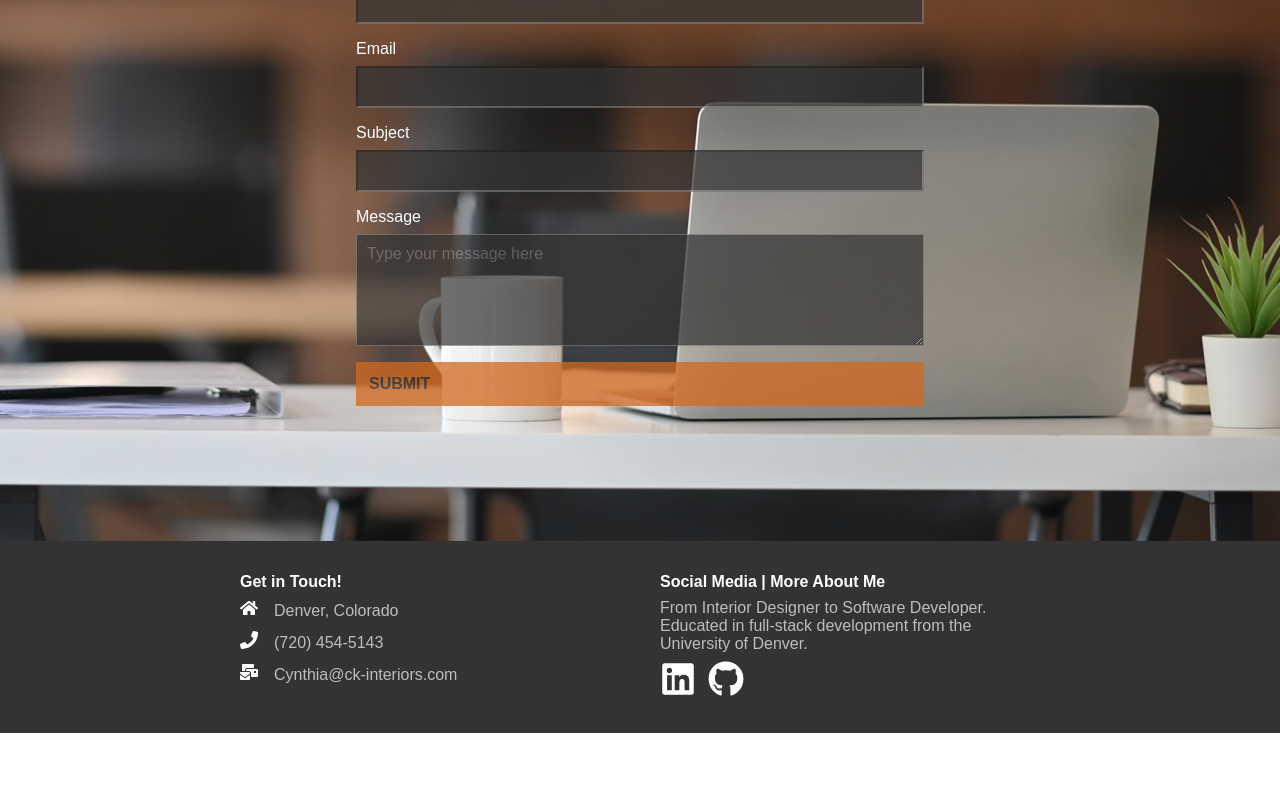
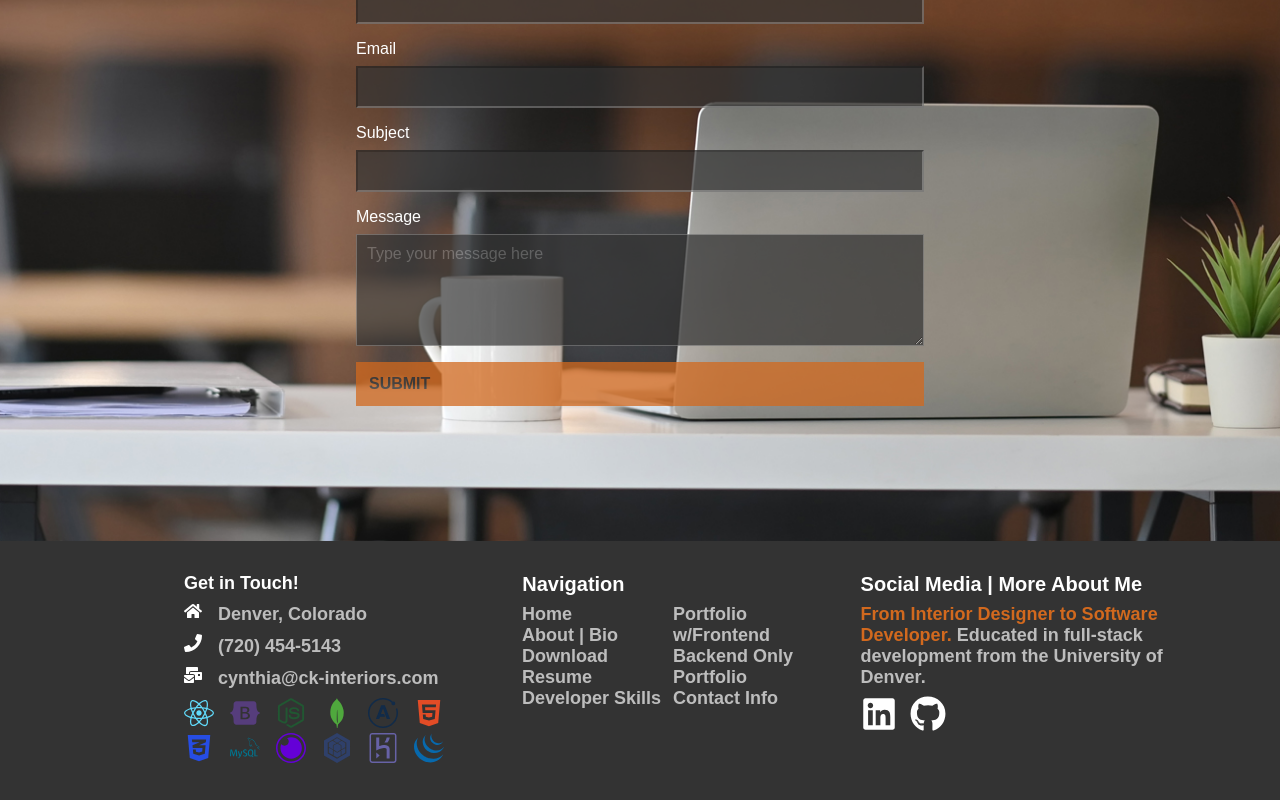
Before and after one commit to CynthiaGodoy/react.js-portfolio, a React (Create React App) app: page /#/ in a window 1280 px wide. Shown: the part 3706-4506 px from the top of the page. Before the commit the page ends 4439 px from the top, so only its background shows below. Built offline with nearby package versions, Linux system fonts and the light colour scheme.

Commit message:
Add three columns to footer

```diff
--- a/src/components/AboutMe.js
+++ b/src/components/AboutMe.js
@@ -24,7 +24,7 @@ const AboutMe = () => {
                         <img src={myPicture} className="img" alt="Cynthia"/>
                     </div>
                     <div className="resume">
-                        <a href="https://drive.google.com/file/d/1__Isdee7o9mqHvra8hTaID3ijBXBqKzq/view?usp=sharing" target="_blank" rel="noreferrer"><button className="btn">Resume <FaDownload size={16} style={{ color: "white", marginRight: ".75rem" }} /></button></a>
+                        <a href="https://docs.google.com/document/d/1zshhqrUmAzJLudyaYYTx1DxAvxO0VvyptTcPJXK5vIw/edit?usp=sharing" target="_blank" rel="noreferrer"><button className="btn">Resume <FaDownload size={16} style={{ color: "white", marginRight: ".75rem" }} /></button></a>
                         <a href="https://www.linkedin.com/in/cynthia-godoy-ncidq-96951845/" target="_blank" rel="noreferrer">
                             <FaLinkedin size={40} style={{ color: "#333", marginRight: ".75rem" }} />
                         </a>
--- a/src/components/Footer.js
+++ b/src/components/Footer.js
@@ -1,8 +1,11 @@
 import "./FooterStyles.css";
 
 import React from "react";
+import { HashLink as Link } from "react-router-hash-link";
 
-import { FaHome, FaPhone, FaMailBulk, FaLinkedin, FaGithub } from "react-icons/fa";
+import { FaHome, FaPhone, FaMailBulk, FaLinkedin, FaGithub, FaReact, FaBootstrap, FaNodeJs, FaHtml5, FaCss3Alt } from "react-icons/fa";
+import { SiMongodb, SiApollographql, SiMysql, SiInsomnia, SiSequelize, SiHeroku, SiJquery } from "react-icons/si";
+
 
 const Footer = () => {
     return (
@@ -18,25 +21,79 @@ const Footer = () => {
                         <FaPhone size={18} style={{ color: "white", marginRight: "1rem" }} /><p>(720) 454-5143</p>
                     </div>
                     <div className="email">
-                        <FaMailBulk size={18} style={{ color: "white", marginRight: "1rem" }} /><p>Cynthia@ck-interiors.com</p>
+                        <FaMailBulk size={18} style={{ color: "white", marginRight: "1rem" }} /><p>cynthia@ck-interiors.com</p>
+                    </div>
+                    <div className="ccIcons">
+                        <FaReact size={30} style={{ color: "#61DBFB", marginRight: "1rem" }} />
+                        <FaBootstrap size={30} style={{ color: "#563d7c", marginRight: "1rem" }} />
+                        <FaNodeJs size={30} style={{ color: "#215732", marginRight: "1rem" }} />
+                        <SiMongodb size={30} style={{ color: "#4FA83D", marginRight: "1rem" }} />
+                        <SiApollographql size={30} style={{ color: "#112B49", marginRight: "1rem" }} />
+                        <FaHtml5 size={30} style={{ color: "#e34c26", marginRight: "1rem" }} />
+                        <FaCss3Alt size={30} style={{ color: "#264de4", marginRight: "1rem" }} />
+                        <SiMysql size={30} style={{ color: "#00758f", marginRight: "1rem" }} />
+                        <SiInsomnia size={30} style={{ color: "#6400d7", marginRight: "1rem" }} />
+                        <SiSequelize size={30} style={{ color: "#2f406a", marginRight: "1rem" }} />
+                        <SiHeroku size={30} style={{ color: "#6762A6", marginRight: "1rem" }} />
+                        <SiJquery size={30} style={{ color: "#0769ad", marginRight: "1rem" }} />
+                    </div>
+                </div>
+
+                <div className="navigation">
+                    <h4>Navigation </h4>
+
+                    <div className="nav-container">
+                        <div className="navigation-left">
+                            <p><Link to="#home" smooth className="hvr-bounce-in">Home</Link></p>
+                            <p><Link to="#about" smooth className="hvr-bounce-in">About | Bio</Link></p>
+                            <p><a href="https://docs.google.com/document/d/1zshhqrUmAzJLudyaYYTx1DxAvxO0VvyptTcPJXK5vIw/edit?usp=sharing" target="_blank" rel="noreferrer" className="hvr-bounce-in">Download Resume</a></p>
+                            <p><Link to="#skills" smooth className="hvr-bounce-in">Developer Skills</Link></p>
+                        </div>
+
+                        <div className="navigation-right">
+                            <p><Link to="#portfolio" smooth className="hvr-bounce-in">Portfolio w/Frontend</Link></p>
+                            <p><Link to="#portfolio" smooth className="hvr-bounce-in">Backend Only Portfolio</Link></p>
+                            <p><Link to="#contact" smooth className="hvr-bounce-in">Contact Info</Link></p>
+                        </div>
                     </div>
                 </div>
 
                 <div className="social">
-                    <h4>Social Media | More About Me</h4>
-                    <p>From Interior Designer to Software Developer. Educated in full-stack development from the University of Denver. </p>
+                    <h4>Social Media | More About Me </h4>
+                    <p><span className="highlight">From Interior Designer to Software Developer. </span>Educated in full-stack development from the University of Denver.</p>
                         <div className="socialIcon">
-                            <a href="https://www.linkedin.com/in/cynthia-godoy-ncidq-96951845/" target="_blank" rel="noreferrer">
-                                <FaLinkedin size={36} style={{ color: "white", marginRight: ".75rem" }} />
+                            <a href="https://www.linkedin.com/in/cynthia-godoy-ncidq-96951845/" className="hvr-bounce-in linkedin" target="_blank" rel="noreferrer">
+                                <FaLinkedin size={36} style={{ marginRight: ".2rem", }} />
                             </a>
-                            <a href="https://github.com/CynthiaGodoy" target="_blank" rel="noreferrer">
-                            <FaGithub size={36} style={{ color: "white", marginRight: ".75rem" }} />
+
+                            <a href="https://github.com/CynthiaGodoy" className="hvr-bounce-in github" target="_blank" rel="noreferrer">
+                                <FaGithub size={36} style={{ marginRight: ".2rem" }} />
                             </a>
                         </div>
                 </div>
 
             </div>
         </div>
+
+
+
+
+
+        //         <div className="social">
+        //             <h4>Social Media | More About Me</h4>
+        //             <p>From Interior Designer to Software Developer. Educated in full-stack development from the University of Denver. </p>
+        //                 <div className="socialIcon">
+        //                     <a href="https://www.linkedin.com/in/cynthia-godoy-ncidq-96951845/" target="_blank" rel="noreferrer">
+        //                         <FaLinkedin size={36} style={{ color: "white", marginRight: ".75rem" }} />
+        //                     </a>
+        //                     <a href="https://github.com/CynthiaGodoy" target="_blank" rel="noreferrer">
+        //                     <FaGithub size={36} style={{ color: "white", marginRight: ".75rem" }} />
+        //                     </a>
+        //                 </div>
+        //         </div>
+
+        //     </div>
+        // </div>
     )
 }
 
--- a/src/components/FooterStyles.css
+++ b/src/components/FooterStyles.css
@@ -1,15 +1,24 @@
+*{
+    box-sizing: border-box;
+    font-family: Arial, Helvetica, sans-serif;
+    margin: 0;
+    padding: 0;
+}
+
 .footer {
     width: 100%;
     padding: 2rem;
     background-color: #333;
+    margin-top: 0px !important;
 }
 
 .footer-container {
-    max-width: 800px;
-    margin: auto;
+    max-width: 100%;
+    margin-left: 12.5%;
+    margin-right: 7%;
     display: grid;
-    grid-template-columns: repeat(2, 1fr);
-    grid-gap: 40px;
+    grid-template-columns: repeat(3, 1fr);
+    grid-gap: 36px;
 }
 
 .footer h4 {
@@ -21,28 +30,66 @@
     color: rgb(189, 189, 189);
 }
 
-.copyright {
+/* SOCIAL COLUMN------------------------- */
+.social {
     height: 100%;
     max-width: 100%;
     display: flex;
     flex-direction: column;
-    padding-right: 3rem;
+    /* padding-right: 3rem; */
+    font-weight: 600;
+    font-size: 18px;
 }
 
+.social h4 {
+    font-size: 20px;
+}
+
+.social p {
+    font-size: 18px;
+}
+
+.socialIcon{
+    padding-top: 8px;
+    padding-right: 5px;
+}
+
+.linkedin, .github {
+    color: white;
+}
+
+ /* NAVIGATION COLUMN----------------- */
+.nav-container {
+    max-width: 100%;
+    margin: none;
+    display: grid;
+    grid-template-columns: repeat(2, 1fr);
+}
+
+.navigation h4 {
+    font-size: 20px;
+}
+
+.navigation-left p a, .navigation-right p a {
+    color: rgb(189, 189, 189);
+    font-size: 18px;
+    font-weight: 600;
+}
+
+.navigation-left a:hover, .navigation-right a:hover {
+    color: chocolate;
+    text-decoration: none;
+}
+
+/* CONTACT US COLUMN-------------------- */
 .contactInfo {
     height: 100%;
     max-width: 100%;
     display: flex;
     flex-direction: column;
-    padding-right: 3rem;
-}
-
-.social {
-    height: 100%;
-    max-width: 100%;
-    display: flex;
-    flex-direction: column;
-    padding-right: 2rem;
+    /* padding-right: 3rem; */
+    font-weight: 600;
+    font-size: 18px;
 }
 
 .location, .phone, .email {
@@ -55,13 +102,61 @@
     padding-bottom: 8px;
 }
 
-.socialIcon {
-    padding-top: 8px;
+.highlight {
+    color: chocolate;
 }
 
-@media screen and (max-width: 650px) {
-.footer-container {
-    max-width: 90%;
-    grid-template-columns: 1fr;
+/* BOUNCE-IN---------------------------- */
+.hvr-bounce-in {
+    margin: 0px;
+    padding-right: 10px;
+    display: inline-block;
+    vertical-align: middle;
+    -webkit-transform: perspective(1px) translateZ(0);
+    transform: perspective(1px) translateZ(0);
+    box-shadow: 0 0 1px rgba(0, 0, 0, 0);
+    -webkit-transition-duration: 0.5s;
+    transition-duration: 0.5s;
 }
+.hvr-bounce-in:hover, .hvr-bounce-in:focus, .hvr-bounce-in:active {
+    -webkit-transform: scale(1.2);
+    transform: scale(1.2);
+    -webkit-transition-timing-function: cubic-bezier(0.47, 2.02, 0.31, -0.36);
+    transition-timing-function: cubic-bezier(0.47, 2.02, 0.31, -0.36);
 }
+
+.linkedin:hover {
+    color: #4267B2;
+}
+
+.github:hover {
+    color: #999999;
+}
+
+/* MEDIA SCREENS--------------------------- */
+@media screen and (max-width: 2400) {
+    .footer {
+        position: fixed;
+        bottom: 0;
+    }
+}
+
+@media screen and (max-width: 1200px) {
+    .footer-container {
+        max-width: 90%;
+        grid-template-columns: repeat(2, 1fr);
+    }
+    .nav-container {
+        max-width: 100%;
+    }
+}
+
+@media screen and (max-width: 900px) {
+    .footer-container {
+        max-width: 90%;
+        grid-template-columns: 1fr;
+    }
+    .nav-container {
+        max-width: 90%;
+    }
+}
```
